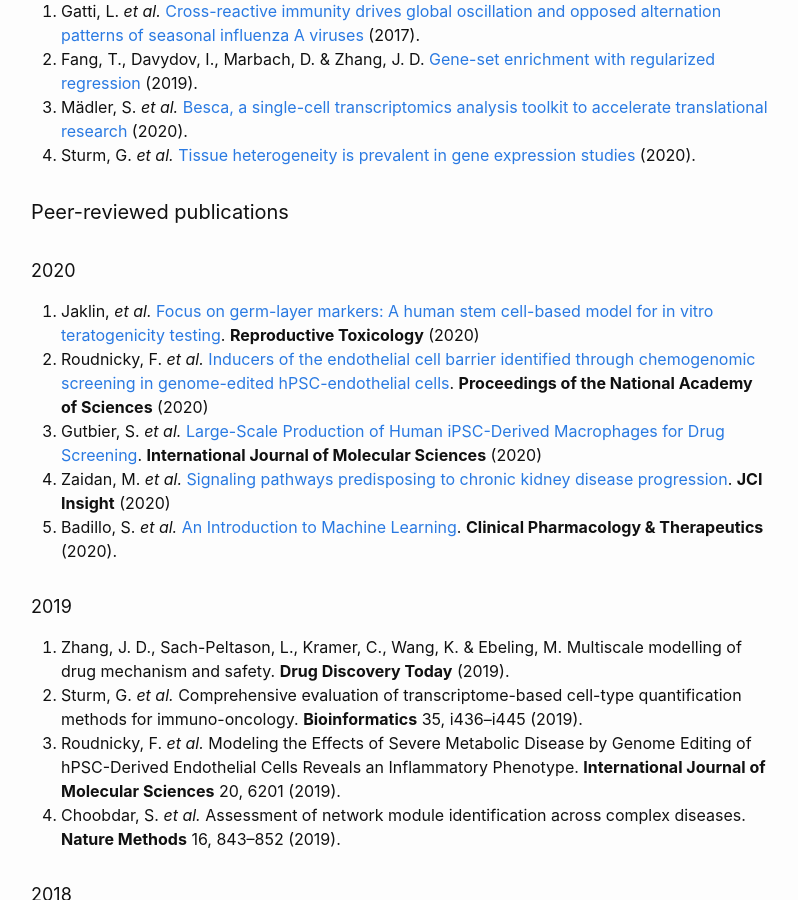
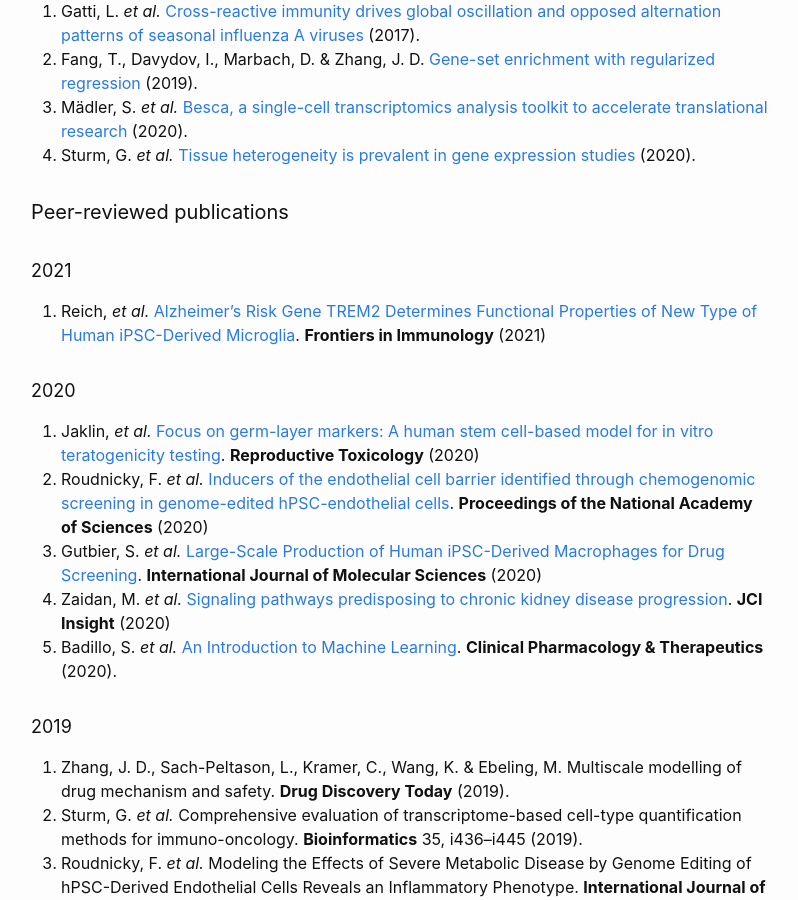
Before and after one commit to Accio/accio.github.io, a Jekyll site: the page built from _pages/publications.md, in a window 1280 px wide and 900 px high, scrolled down 564 px. Shown: the whole window, without its empty margins (239-1037 px from the left). Built offline with Jekyll 4.4.1, drawn with Linux system fonts in a browser that asks for light colours.

Commit message:
add Reich et al.

```diff
--- a/_pages/publications.md
+++ b/_pages/publications.md
@@ -36,6 +36,13 @@
    studies](https://www.biorxiv.org/content/10.1101/2020.12.02.407809v1) (2020).
 
 #### Peer-reviewed publications
+
+##### 2021
+
+40. Reich, *et al.* [Alzheimer’s Risk Gene TREM2 Determines Functional
+    Properties of New Type of Human iPSC-Derived
+    Microglia](https://www.frontiersin.org/articles/10.3389/fimmu.2020.617860/full).
+    **Frontiers in Immunology** (2021)
 
 ##### 2020
 
```
